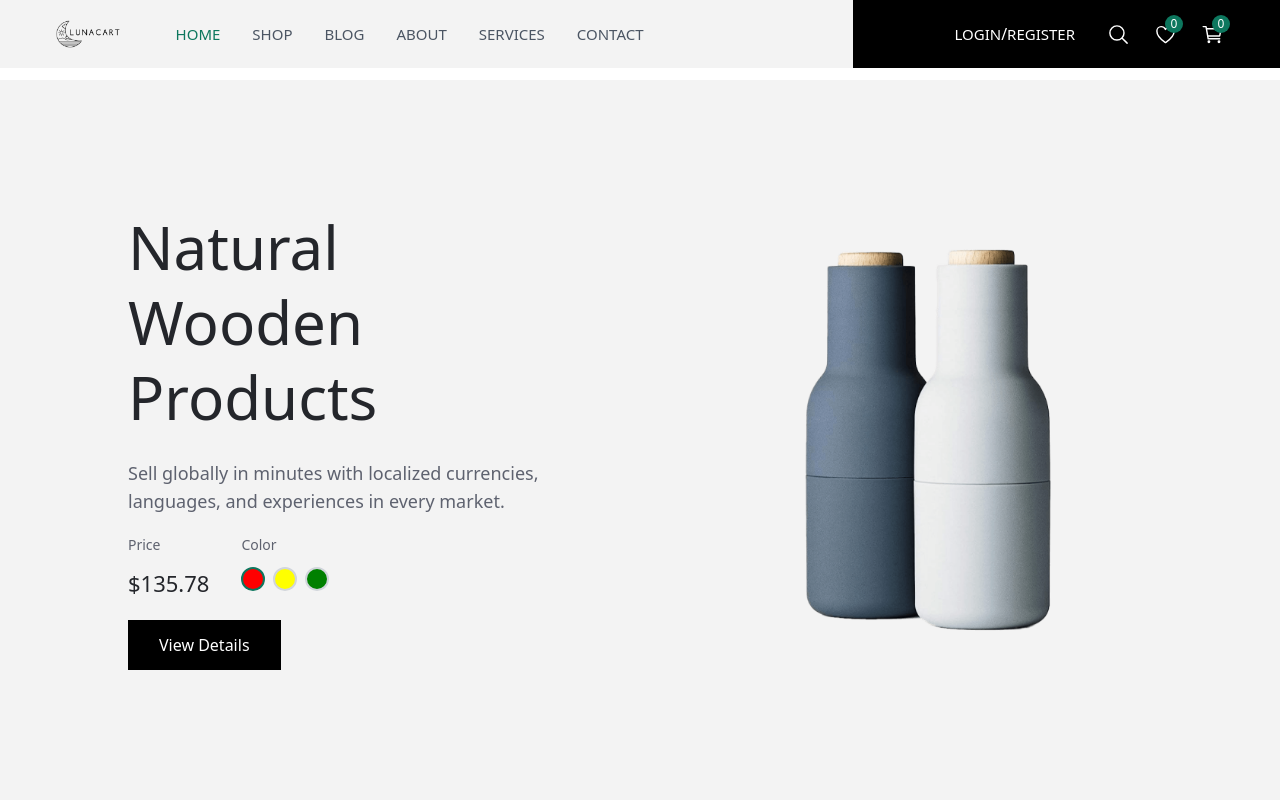
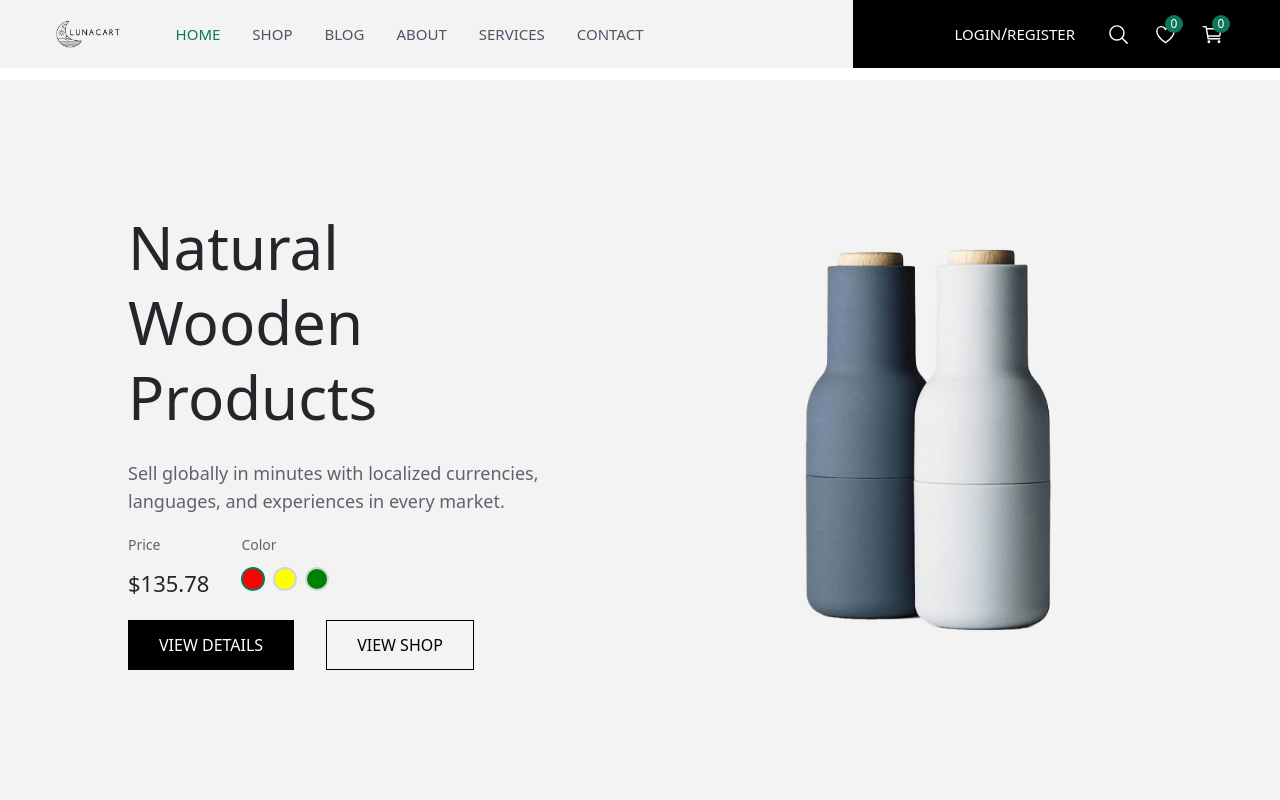
Before and after one commit to gabriellamsa/ecommerce-website, a React (Vite) app: page / in a window 1280 px wide. Shown: the top 800 px of the page. Built offline with nearby package versions, Linux system fonts and the light colour scheme.

Commit message:
Add: secondary-btn and styles

```diff
--- a/src/components/common/hero/Hero.jsx
+++ b/src/components/common/hero/Hero.jsx
@@ -70,7 +70,8 @@ export const HeroItem = ({ title, description, price, color, image }) => {
           </div>
         </div>
         <div className="flex items-center gap-8">
-          <button className="primary-btn">View Details</button>
+          <button className="primary-btn uppercase">View Details</button>
+          <button className="secondary-btn uppercase">View Shop</button>
         </div>
       </div>
 
--- a/src/index.css
+++ b/src/index.css
@@ -37,6 +37,52 @@
 }
 
 .primary-btn:hover:after {
+  right: 100%;
+  opacity: 1;
+}
+
+.secondary-btn {
+  font-size: 16px;
+  padding: 12px 30px;
+  line-height: 24px;
+  display: inline-flex;
+  border-radius: 0;
+  font-weight: 500;
+  position: relative;
+  border: 1px solid #000;
+  align-items: center;
+  overflow: hidden;
+  z-index: 1;
+  text-align: center;
+  transition: all 0.2s;
+  justify-content: center;
+  background: transparent;
+  color: #000;
+}
+
+.secondary-btn:after {
+  content: "";
+  position: absolute;
+  top: 0;
+  right: -100%;
+  width: 200%;
+  height: 100%;
+  z-index: 1;
+  transition: all 0.5s cubic-bezier(0.4, 0, 0.2, 1),
+    border-right 0.5s cubic-bezier(0.4, 0, 0.2, 1); /* Add transition for both properties */
+  opacity: 0;
+  border-right: 2px solid #fff;
+  background-color: rgba(255, 255, 255, 0.4);
+}
+
+.secondary-btn:hover {
+  background-color: #000;
+  color: #fff;
+  transition: all 0.5s cubic-bezier(0.4, 0, 0.2, 1),
+    border-right 0.5s cubic-bezier(0.4, 0, 0.2, 1); /* Add transition for both properties */
+}
+
+.secondary-btn:hover:after {
   right: 100%;
   opacity: 1;
 }
```
